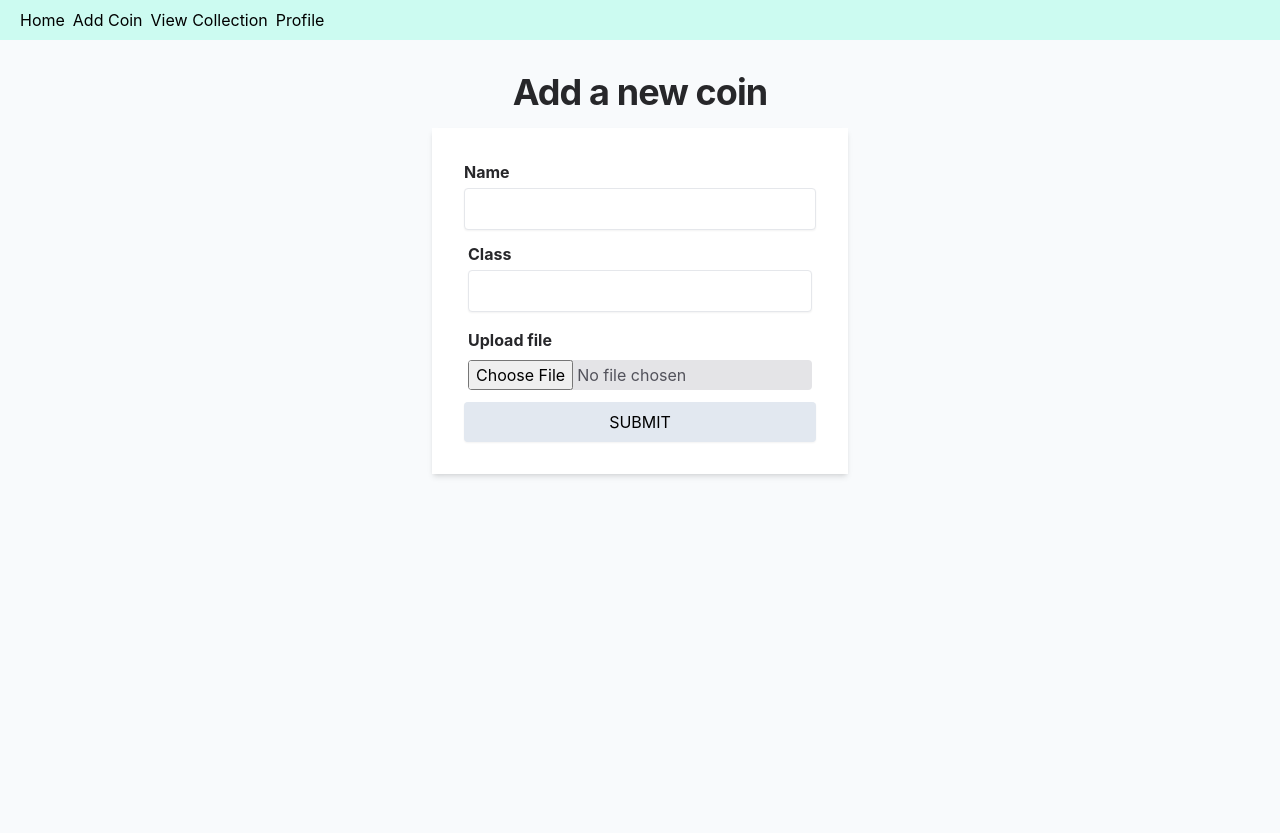
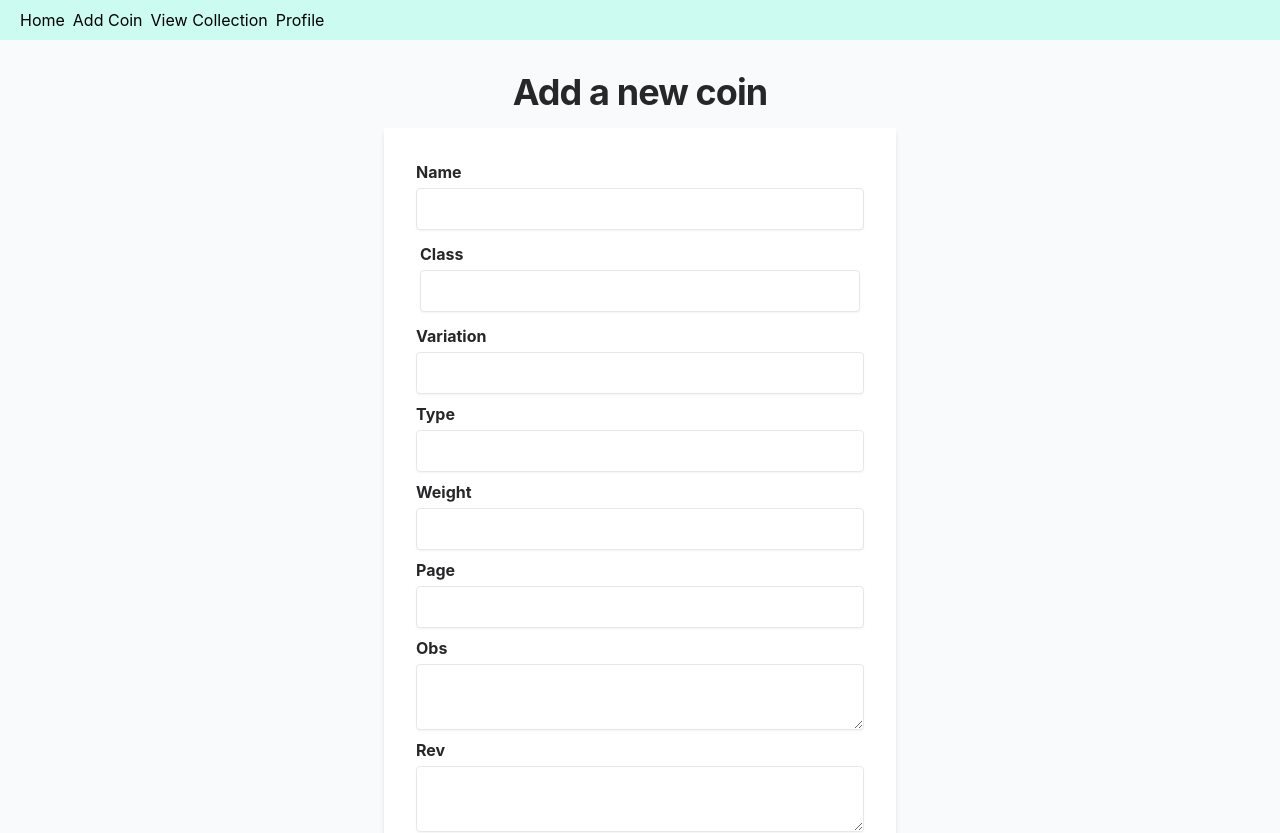
Before and after one commit to animanamit/coincollection, a Next.js app: page /addcoin in a window 1280 px wide. Shown: the top 833 px of the page. Built offline with nearby package versions, Linux system fonts and the light colour scheme.

Commit message:
added photo URL to firestore obj

```diff
--- a/components/recently-added/recently-added.component.tsx
+++ b/components/recently-added/recently-added.component.tsx
@@ -1,8 +1,81 @@
+/* eslint-disable no-unused-vars */
+import { database, storage } from "../../firebase/firebase";
+import { collection, query, where, getDocs } from "firebase/firestore";
+import { ref, getDownloadURL, listAll } from "firebase/storage";
+
+import { useState } from "react";
+
 import CoinCard from "../coin-card/coin-card.component";
 // import { useState } from "react";
 
+interface CoinData {
+  name: string;
+  coinId: string;
+  coinClass: string;
+}
+
 const RecentlyAdded = () => {
   //   const [currentIndex, setCurrentIndex] = useState(0);
+
+  const [coinDataArr, setCoinDataArr] = useState<CoinData[]>([]);
+
+  const getCoins = async () => {
+    const q = query(collection(database, "coins"));
+    const querySnapshot = await getDocs(q);
+    const arr: CoinData[] = [];
+    querySnapshot.forEach((doc) => {
+      // doc.data() is never undefined for query doc snapshots
+      console.log(doc.id, " => ", doc.data());
+      let { name, class: coinClass } = doc.data();
+      arr.push({ coinId: doc.id, name, coinClass });
+    });
+    setCoinDataArr((coinDataArr) => arr);
+    const coinsRef = ref(storage, "coins/");
+
+    listAll(coinsRef)
+      .then((res) => {
+        // res.prefixes.forEach((folderRef) => {
+        //   // All the prefixes under listRef.
+        //   // You may call listAll() recursively on them.
+        // });
+        // res.items.forEach((itemRef) => {
+        //   // All the items under listRef.
+        // });
+        console.log(res);
+      })
+      .catch((error) => {
+        // Uh-oh, an error occurred!
+        console.log(error);
+      });
+
+    // getDownloadURL(coinsRef)
+    //   .then((url) => {
+    //     // Insert url into an <img> tag to "download"
+    //     console.log("success!", url);
+    //   })
+    //   .catch((error) => {
+    //     // A full list of error codes is available at
+    //     // https://firebase.google.com/docs/storage/web/handle-errors
+    //     console.log(error);
+    //     switch (error.code) {
+    //       case "storage/object-not-found":
+    //         // File doesn't exist
+    //         break;
+    //       case "storage/unauthorized":
+    //         // User doesn't have permission to access the object
+    //         break;
+    //       case "storage/canceled":
+    //         // User canceled the upload
+    //         break;
+
+    //       // ...
+
+    //       case "storage/unknown":
+    //         // Unknown error occurred, inspect the server response
+    //         break;
+    //     }
+    //   });
+  };
   return (
     <div className="flex flex-col py-2 items-center w-full relative">
       <h1 className="uppercase tracking-tight font-bold text-2xl">
@@ -15,10 +88,11 @@ const RecentlyAdded = () => {
             <CoinCard key={index} />
           ))}
       </div>
-      {/* <div className="absolute top-1/2 transform -translate-y-1/2 py-2 bg-red-500 w-full h-2 flex justify-between items-center px-3">
-        <button>prev</button>
-        <button>next</button>
-      </div> */}
+
+      <div>
+        <h3>get coins</h3>
+        <button onClick={getCoins}>get coins</button>
+      </div>
     </div>
   );
 };
--- a/firebase/firebase.js
+++ b/firebase/firebase.js
@@ -28,4 +28,4 @@ const storage = getStorage(app);
 const storageRef = ref(storage);
 
 const coinStorageRef = ref(storage, "coins");
-export { database, storage, storageRef, coinStorageRef };
+export { app, database, storage, storageRef, coinStorageRef };
--- a/pages/addcoin.tsx
+++ b/pages/addcoin.tsx
@@ -1,20 +1,28 @@
-import { storageRef, database } from "../firebase/firebase";
+import { database, storageRef } from "../firebase/firebase";
 import { setDoc, doc } from "firebase/firestore";
-import { uploadBytes, ref } from "firebase/storage";
+import { uploadBytes, ref, getDownloadURL } from "firebase/storage";
 import { useState } from "react";
 
 import { useForm, SubmitHandler } from "react-hook-form";
 import { v4 as uuidv4 } from "uuid";
 
 type Inputs = {
-  example: string;
-  exampleRequired: string;
   name: string;
   class: string;
+  obs: string;
+  rev: string;
+  page: string;
+  weight: string;
+  variation: string;
+  type: string;
+  collection: string;
+  url?: string;
 };
 
 const AddCoin = () => {
   const [file, setFile] = useState<File>();
+
+  const [u, setU] = useState("");
 
   const {
     register,
@@ -25,35 +33,22 @@ const AddCoin = () => {
   const onSubmit: SubmitHandler<Inputs> = async (data) => {
     let id = uuidv4();
 
+    const fileRef = ref(storageRef, `coins/${id}`);
+
+    await uploadBytes(fileRef, file as Blob);
+
+    let url = await getDownloadURL(ref(storageRef, `coins/${id}`));
     let obj = {
       ...data,
       coinId: id,
+      url: url,
     };
 
-    const metadata = {
-      contentType: "image/jpeg",
-      coidId: id,
-    };
+    setU(url);
 
-    try {
-      const fileRef = ref(storageRef, `coins/${id}`);
-      console.log("trying to upload");
-      uploadBytes(fileRef, file as Blob, metadata).then(() => {
-        console.log("Uploaded a blob or file!");
-      });
-    } catch (err) {
-      console.log(err);
-    }
-
-    try {
-      await setDoc(doc(database, "coins", id), obj).then(() =>
-        console.log("added to firestore!")
-      );
-    } catch (err) {
-      console.log(err);
-    }
-
-    console.log(obj);
+    setDoc(doc(database, "coins", id), obj).then(() =>
+      console.log("added to firestore!")
+    );
   };
 
   const handleFile = (e: React.ChangeEvent) => {
@@ -63,12 +58,12 @@ const AddCoin = () => {
   };
 
   return (
-    <div className="bg-slate-50 h-screen flex flex-col items-center py-4">
+    <div className="bg-slate-50 h-full flex flex-col items-center py-4">
       <h2 className="tracking-tight text-zinc-800 font-bold text-4xl p-4">
         Add a new coin
       </h2>
 
-      <div className="flex flex-col p-8 shadow-md bg-white">
+      <div className="flex flex-col p-8 shadow-md bg-white w-2/5">
         <form className="flex flex-col " onSubmit={handleSubmit(onSubmit)}>
           {/* register your input into the hook by invoking the "register" function */}
 
@@ -93,11 +88,95 @@ const AddCoin = () => {
               // defaultValue="Class"
               type="text"
               className={`py-2 px-3 shadow-sm border rounded focus:outline-none focus:shadow-outline appearance-none text-zinc-600 ${
-                errors.name && `border-red-500`
+                errors.class && `border-red-500`
               }`}
               {...register("class", { required: true })}
             />
             {errors.class && (
+              <span className="text-red-500">This field is required</span>
+            )}
+          </div>
+          <div className="mb-2 flex flex-col">
+            <label className="font-bold text-zinc-800 mb-1">Variation</label>
+            <input
+              // defaultValue="Name"
+              type="text"
+              className={`py-2 px-3 shadow-sm border rounded focus:outline-none focus:shadow-outline appearance-none text-zinc-600 ${
+                errors.variation && `border-red-500`
+              }`}
+              {...register("variation", { required: true })}
+            />
+            {errors.variation && (
+              <span className="text-red-500">This field is required</span>
+            )}
+          </div>
+          <div className="mb-2 flex flex-col">
+            <label className="font-bold text-zinc-800 mb-1">Type</label>
+            <input
+              // defaultValue="Name"
+              type="text"
+              className={`py-2 px-3 shadow-sm border rounded focus:outline-none focus:shadow-outline appearance-none text-zinc-600 ${
+                errors.type && `border-red-500`
+              }`}
+              {...register("type", { required: true })}
+            />
+            {errors.type && (
+              <span className="text-red-500">This field is required</span>
+            )}
+          </div>
+          <div className="mb-2 flex flex-col">
+            <label className="font-bold text-zinc-800 mb-1">Weight</label>
+            <input
+              // defaultValue="Name"
+              type="text"
+              className={`py-2 px-3 shadow-sm border rounded focus:outline-none focus:shadow-outline appearance-none text-zinc-600 ${
+                errors.weight && `border-red-500`
+              }`}
+              {...register("weight", { required: true })}
+            />
+            {errors.weight && (
+              <span className="text-red-500">This field is required</span>
+            )}
+          </div>
+          <div className="mb-2 flex flex-col">
+            <label className="font-bold text-zinc-800 mb-1">Page</label>
+            <input
+              // defaultValue="Name"
+              type="text"
+              className={`py-2 px-3 shadow-sm border rounded focus:outline-none focus:shadow-outline appearance-none text-zinc-600 ${
+                errors.page && `border-red-500`
+              }`}
+              {...register("page", { required: true })}
+            />
+            {errors.page && (
+              <span className="text-red-500">This field is required</span>
+            )}
+          </div>
+          <div className="mb-2 flex flex-col">
+            <label className="font-bold text-zinc-800 mb-1">Obs</label>
+            <textarea
+              // defaultValue="Name"
+              //   type="textarea"
+              className={`py-2 px-3 shadow-sm border rounded focus:outline-none focus:shadow-outline appearance-none text-zinc-600 ${
+                errors.obs && `border-red-500`
+              }`}
+              {...register("obs", { required: true })}
+            />
+            {errors.obs && (
+              <span className="text-red-500">This field is required</span>
+            )}
+          </div>
+          <div className="mb-2 flex flex-col">
+            <label className="font-bold text-zinc-800 mb-1">Rev</label>
+            <textarea
+              // defaultValue="Name"
+              //   type="text"
+              className={`py-2 px-3 shadow-sm border rounded focus:outline-none focus:shadow-outline appearance-none text-zinc-600 ${
+                errors.rev && `border-red-500`
+              }`}
+              {...register("rev", { required: true })}
+            />
+            {errors.rev && (
               <span className="text-red-500">This field is required</span>
             )}
           </div>
@@ -123,6 +202,8 @@ const AddCoin = () => {
           />
         </form>
       </div>
+
+      <div>{u !== "" && <img src={u} alt="example" />}</div>
     </div>
   );
 };
```
